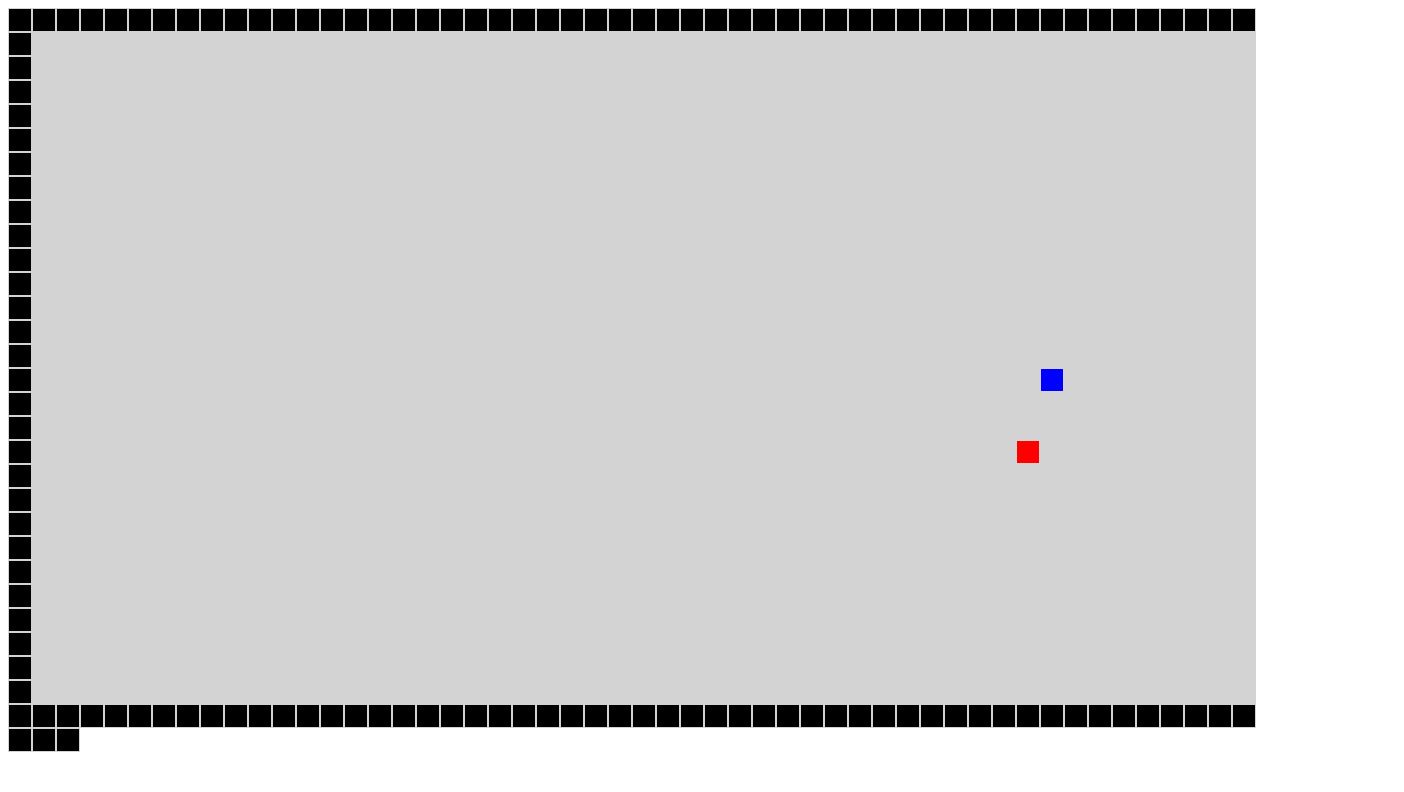
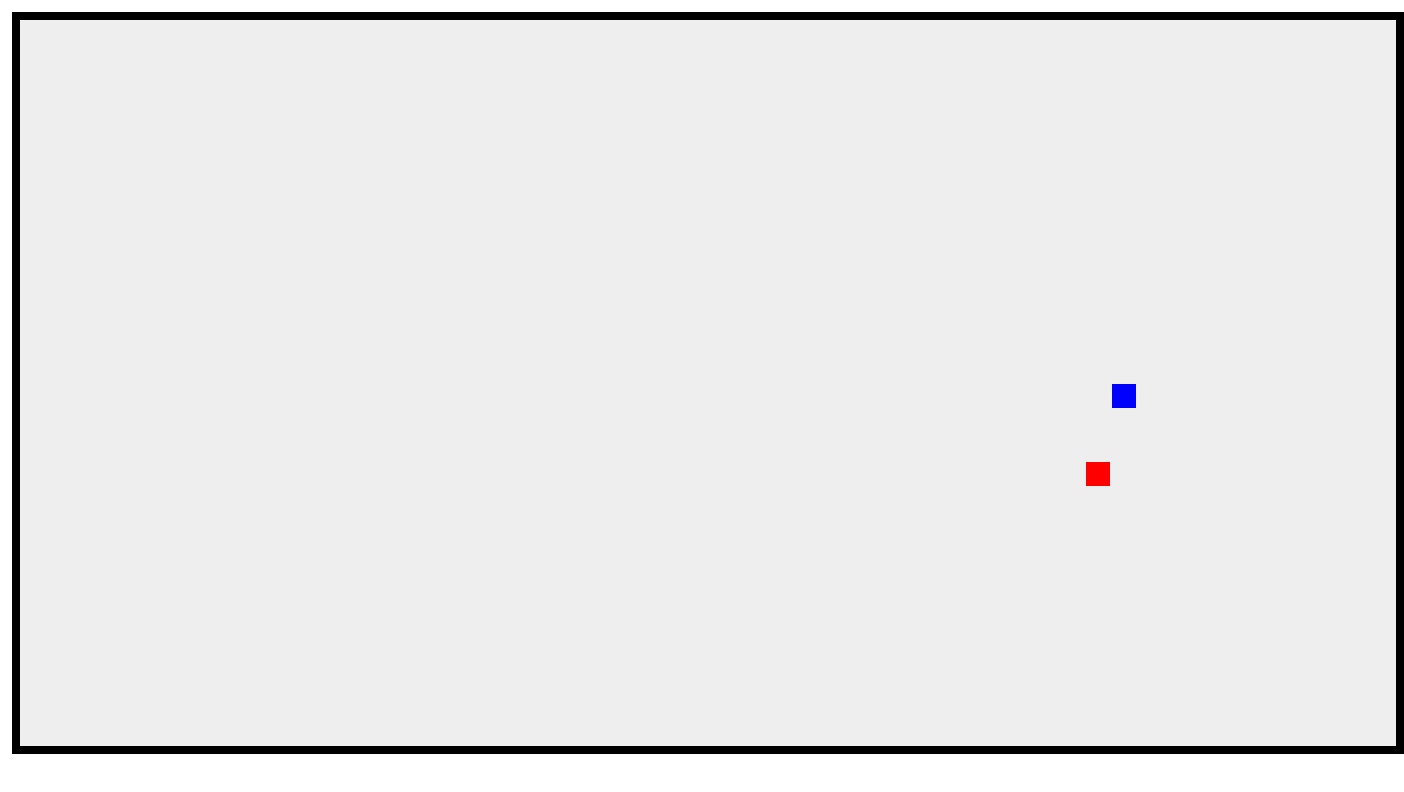
Before and after one commit to ohmyhusky/snaker, a website: page src/index.html in a window 1280 px wide. Shown: the whole page, 1404 px wide, since content can reach past the window. Drawn offline with Linux system fonts and the light colour scheme.

Commit message:
use css grid to render

```diff
--- a/src/css/game.candidate.css
+++ b/src/css/game.candidate.css
@@ -4,24 +4,41 @@
   box-sizing: border-box;
 }
 
-.row {
-  height: 24px;
-  line-height: 24px;
+body {
+  position: relative;
+  margin: 12px;
 }
 
-.row > div {
-  display: inline-block;
-  width: 24px;
-  height: 24px;
-  border: 1px solid lightgrey;
+#snake-game {
+  position: relative;
+  font-family: 'Courier New';
+  font-size: 12px;
+  color: black;
+  background-color: #eee;
+}
+
+#snake-game.gameover:after {
+  content: 'GAME OVER';
+  display: flex;
+  justify-content: center;
+  align-items: center;
+  font-weight: bold;
+  text-align: center;
+  position: absolute;
+  z-index: 10;
+  top: 0;
+  bottom: 0;
+  left: 0;
+  right: 0;
+  background: rgba(255, 255, 255, 0.75);
 }
 
 .wall {
-  background-color: black;
-}
-
-.empty {
-  background-color: lightgrey;
+  border: 8px solid #000;
+  display: inline-grid;
+  grid-template: repeat(var(--rows), 24px)/ repeat(var(--columns), 24px);
+  gap: 2px;
+  background-color: #eee;
 }
 
 .snake {
--- a/src/js/game.candidate.js
+++ b/src/js/game.candidate.js
@@ -42,9 +42,12 @@ class GameUi {
      */
     this._boundTimeout = this.timeout.bind(this);
 
+    const rows = 30;
+    const columns = 55;
+
     this._snake = createSnake({
-      rows: 30,
-      columns: 55,
+      rows,
+      columns,
       nextFruitFn: undefined,
     });
 
@@ -86,6 +89,10 @@ class GameUi {
       preRenderedBoard,
       this._element
     );
+
+    /*const wall = document.querySelector('.wall');
+    wall.style.setProperty('--rows', `${this._snake._config.rows}`);
+    wall.style.setProperty('--columns', `${this._snake._config.columns}`);*/
   }
 
   togglePaused() {
--- a/src/js/renderers/renderer.candidate.js
+++ b/src/js/renderers/renderer.candidate.js
@@ -1,3 +1,4 @@
+import { Tiles } from "../data/data_types.js";
 /*
   Part 3 - Renderer
 */
@@ -29,18 +30,20 @@ export const candidateRenderer = {
     const boardInnerFragment = document.createDocumentFragment();
 
     const customData = board.map(line => {
-      const row = document.createElement("div");
-      row.className = 'row';
-      boardInnerFragment.appendChild(row);
       return line.map(tileInfo => {
-        const box = document.createElement('div');
-        box.className = ['empty', 'wall', 'snake', 'fruit'][tileInfo.tileValue];
-        row.appendChild(box);
-        return box;
+        const tile = document.createElement("div");
+        tile.className = ["empty", "wall", "snake", "fruit"][tileInfo.tileValue];
+        tileInfo.tileValue !== Tiles.Wall && boardInnerFragment.appendChild(tile);
+        return tile;
       });
     }, []);
 
-    element.appendChild(boardInnerFragment);
+    const wall = document.createElement("div");
+    wall.className = "wall";
+    wall.style.setProperty('--rows', `${board.length - 2}`);
+    wall.style.setProperty('--columns', `${board[0].length - 2}`);
+    wall.appendChild(boardInnerFragment);
+    element.appendChild(wall);
     return customData;
   },
 
@@ -52,7 +55,7 @@ export const candidateRenderer = {
   renderChanges: (customData, changes) => {
     changes.forEach(change => {
       const box = customData[change.position.y][change.position.x];
-      box.className = ['empty', 'wall', 'snake', 'fruit'][change.tileValue];
+      box.className = ["empty", "wall", "snake", "fruit"][change.tileValue];
     });
   }
 };
```
